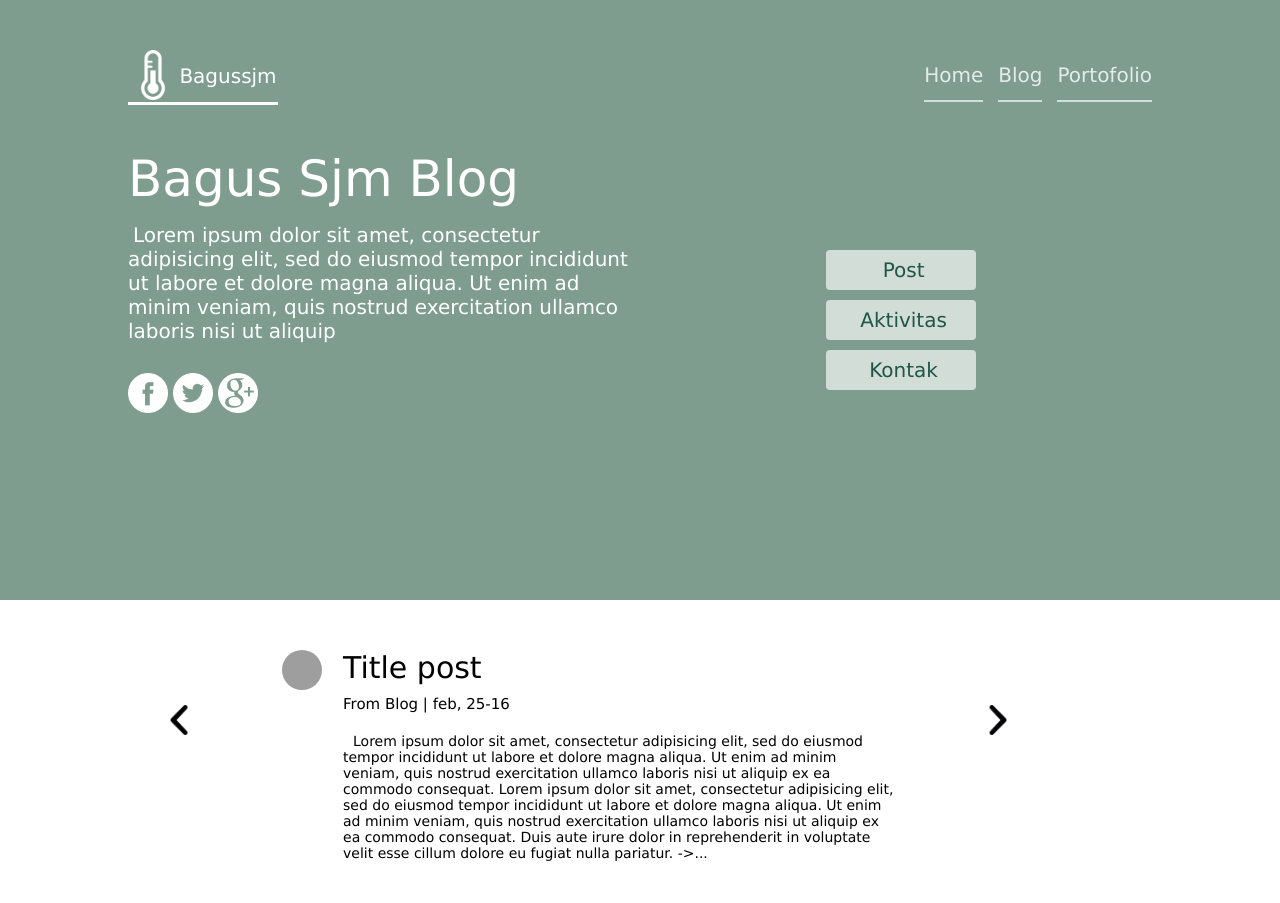
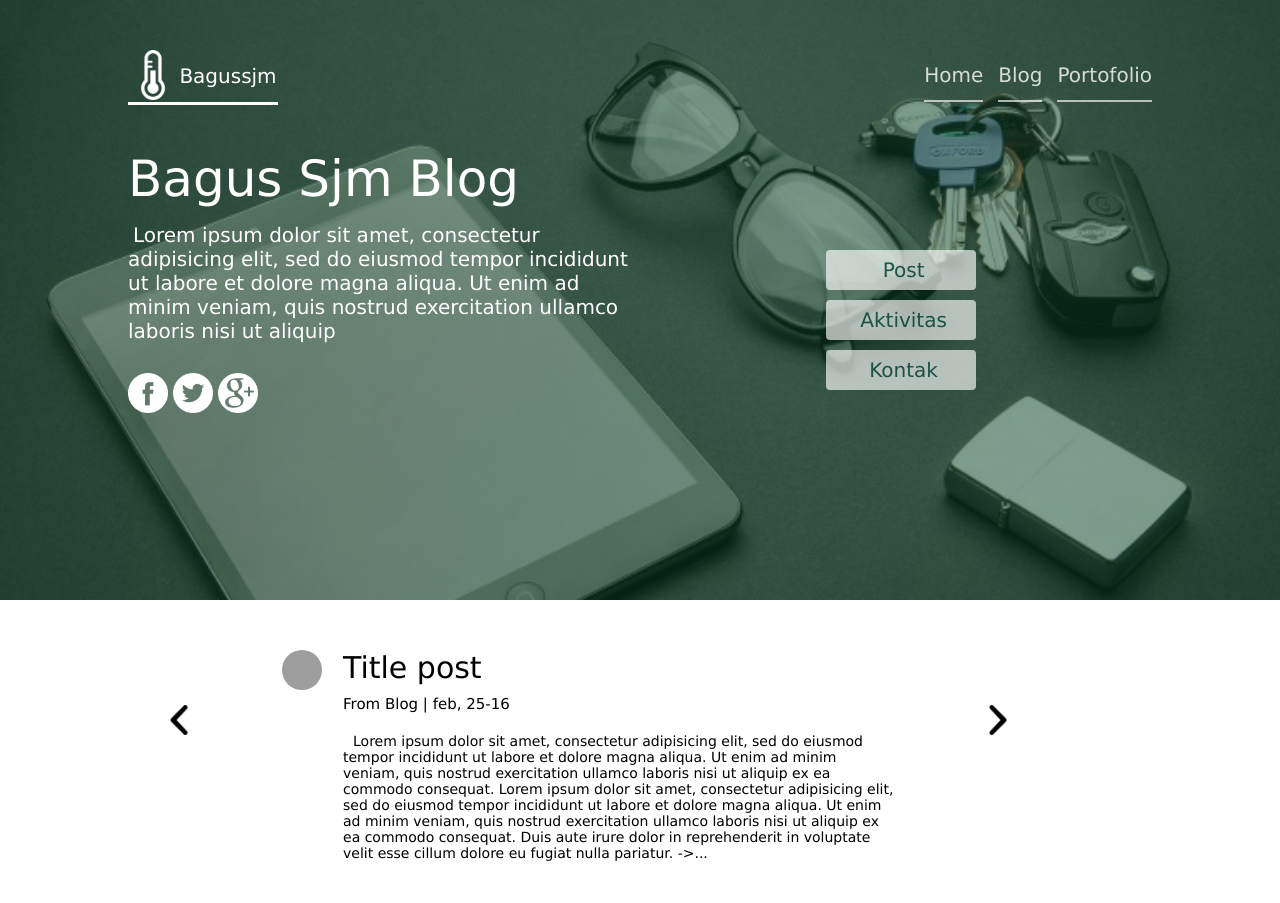
Before and after one commit to BagusSjm/BagusSjm.github.io, a plain HTML site: page index.html in a window 1280 px wide. Shown: the top 903 px of the page. Drawn offline with Linux system fonts and the light colour scheme; grey boxes are pictures that could not be loaded.

Commit message:
Update style.css

```diff
--- a/style.css
+++ b/style.css
@@ -44,7 +44,7 @@ img{
 
 /*-- style first_part --*/
 #welcome_part{
-  background: url('asset/bg-tablet.jpg') no-repeat;
+  background: url('bg-tablet.jpg') no-repeat;
   background-repeat: no-repeat;
   background-size: cover;
   -moz-background-size: cover;
```
